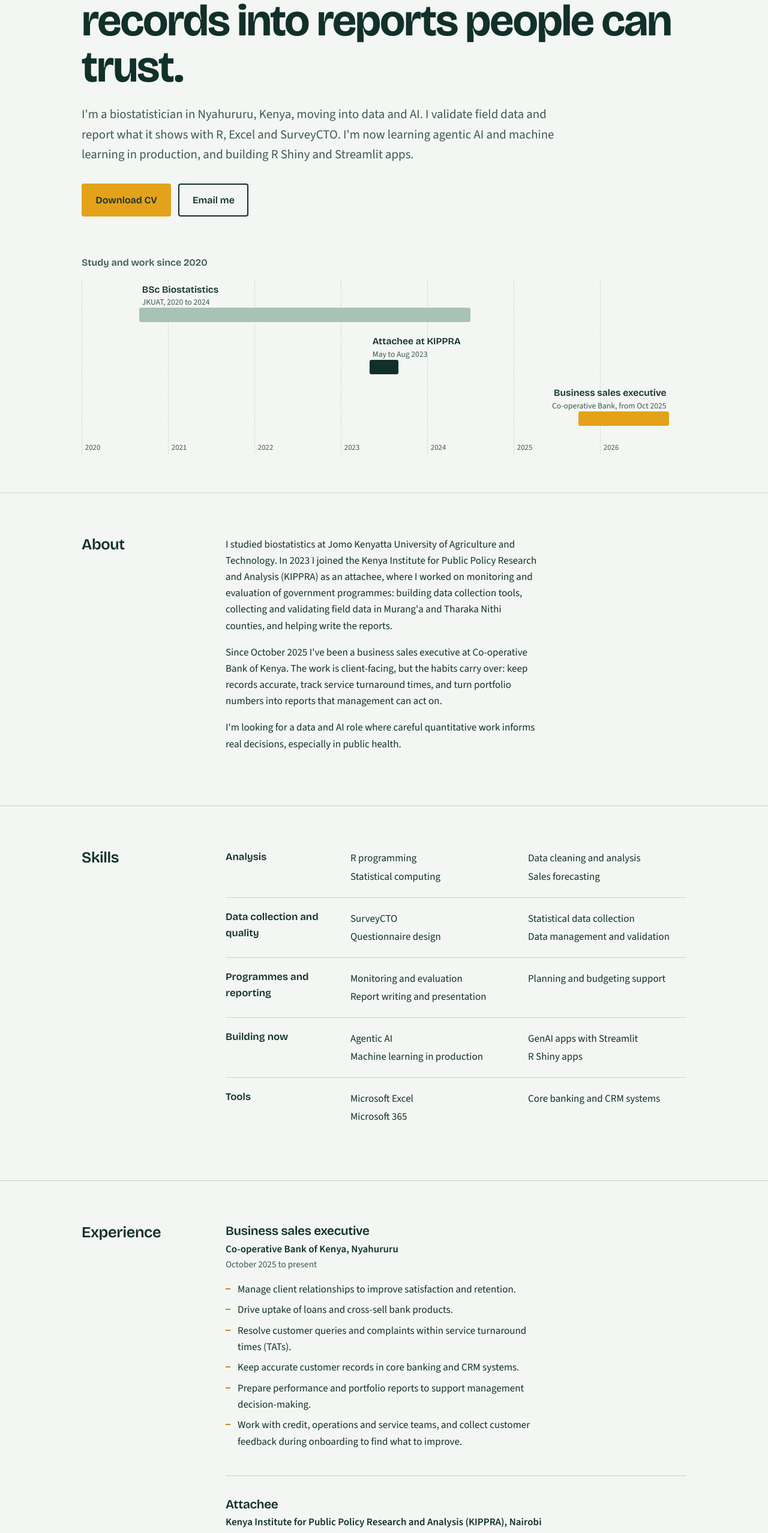
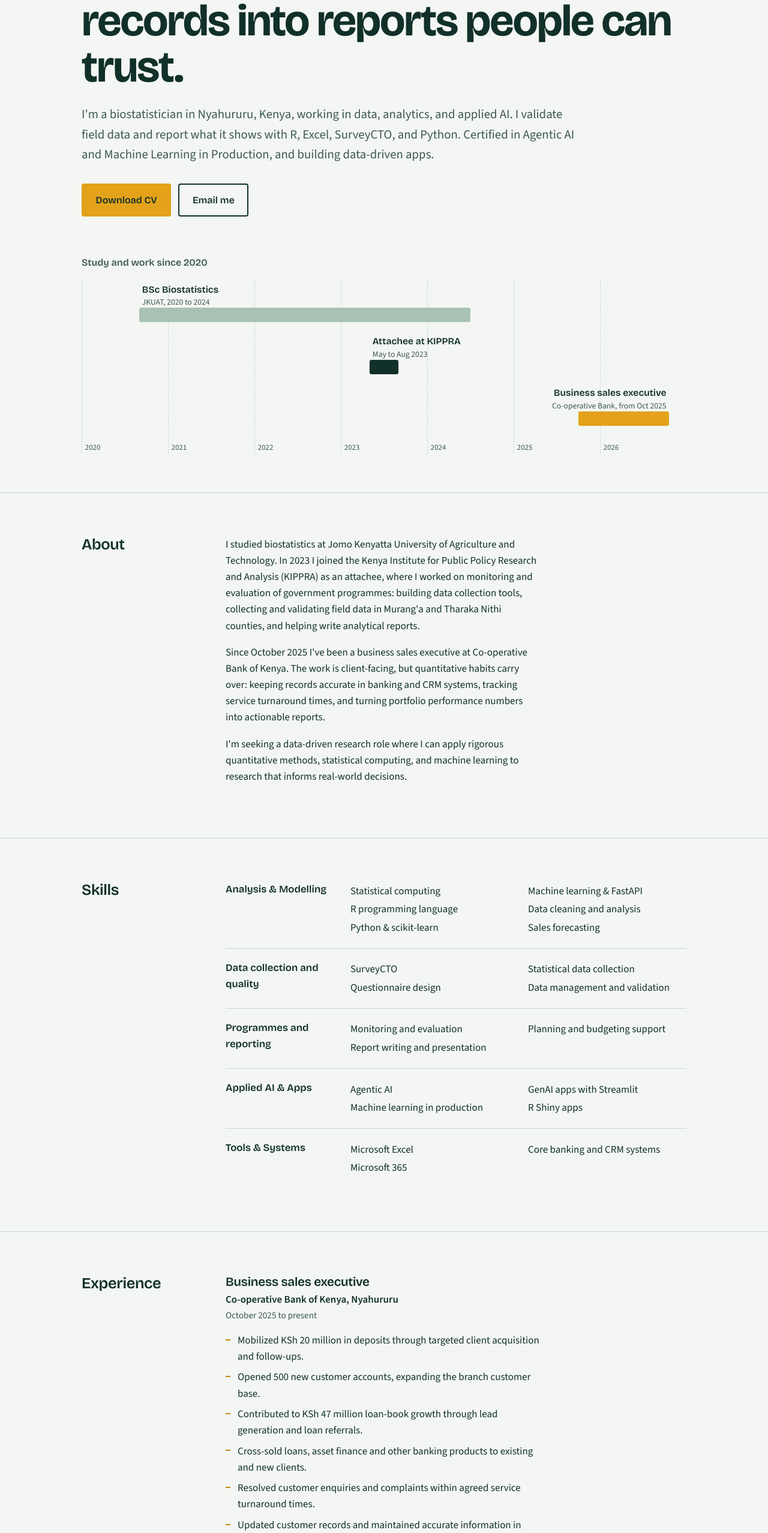
Before and after one commit to melissa-labs/melissa-labs.github.io, a plain HTML site: page index.html in a window 1280 px wide. Shown: the part 240-2796 px from the top of the page at 60% size. Drawn offline with nearby package versions, Linux system fonts and the light colour scheme.

Commit message:
Update CV and certifications; add completed courses and enhance portfolio description

```diff
--- a/assets/js/certifications-data.js
+++ b/assets/js/certifications-data.js
@@ -10,14 +10,40 @@
    ========================================================================== */
 
 window.CERTIFICATIONS = [
-  { title: "Agentic AI", issuer: "DeepLearning.AI", status: "in-progress" },
-  { title: "Machine Learning in Production", issuer: "DeepLearning.AI", status: "in-progress" },
-  { title: "Fast Prototyping of GenAI Apps with Streamlit", issuer: "DeepLearning.AI", status: "in-progress" },
-  { title: "Data Analytics", issuer: "DeepLearning.AI", status: "planned" },
-  { title: "Machine Learning Specialization", issuer: "DeepLearning.AI", status: "planned" }
-
-  /* Example of a finished entry:
-  { title: "Agentic AI", issuer: "DeepLearning.AI", status: "completed", year: "2026",
-    credentialUrl: "https://www.coursera.org/account/accomplishments/verify/XXXX" },
-  */
+  {
+    title: "Agentic AI",
+    issuer: "DeepLearning.AI",
+    status: "completed",
+    year: "2026",
+    credentialUrl: "https://www.deeplearning.ai/certificates/f1212d97-5160-4263-b352-47d4138d440b"
+  },
+  {
+    title: "Machine Learning in Production",
+    issuer: "DeepLearning.AI",
+    status: "completed",
+    year: "2026",
+    credentialUrl: "https://www.deeplearning.ai/certificates/6bf0658a-e7d0-4db9-9db7-0b1d3afefda6"
+  },
+  {
+    title: "Supervised Machine Learning: Regression and Classification",
+    issuer: "DeepLearning.AI",
+    status: "completed",
+    year: "2026",
+    credentialUrl: "https://www.deeplearning.ai/certificates/5630a03e-fd76-4015-8a5f-cf65b257de8c"
+  },
+  {
+    title: "Fast Prototyping of GenAI Apps with Streamlit",
+    issuer: "DeepLearning.AI",
+    status: "in-progress"
+  },
+  {
+    title: "Data Analytics",
+    issuer: "DeepLearning.AI",
+    status: "planned"
+  },
+  {
+    title: "Machine Learning Specialization",
+    issuer: "DeepLearning.AI",
+    status: "planned"
+  }
 ];
--- a/index.html
+++ b/index.html
@@ -41,9 +41,9 @@
       <div class="wrap">
         <h1>I turn survey data and client records into reports people can trust.</h1>
         <p class="lead">
-          I'm a biostatistician in Nyahururu, Kenya, moving into data and AI. I validate field data
-          and report what it shows with R, Excel and SurveyCTO. I'm now learning agentic AI and
-          machine learning in production, and building R Shiny and Streamlit apps.
+          I'm a biostatistician in Nyahururu, Kenya, working in data, analytics, and applied AI.
+          I validate field data and report what it shows with R, Excel, SurveyCTO, and Python.
+          Certified in Agentic AI and Machine Learning in Production, and building data-driven apps.
         </p>
         <div class="btn-row">
           <a class="btn btn-primary" href="assets/Melissa_Nyakinyua_CV.pdf" target="_blank" rel="noopener">Download CV</a>
@@ -64,15 +64,15 @@
             I studied biostatistics at Jomo Kenyatta University of Agriculture and Technology.
             In 2023 I joined the Kenya Institute for Public Policy Research and Analysis (KIPPRA) as an attachee,
             where I worked on monitoring and evaluation of government programmes: building data collection tools,
-            collecting and validating field data in Murang'a and Tharaka Nithi counties, and helping write the reports.
+            collecting and validating field data in Murang'a and Tharaka Nithi counties, and helping write analytical reports.
           </p>
           <p>
             Since October 2025 I've been a business sales executive at Co-operative Bank of Kenya.
-            The work is client-facing, but the habits carry over: keep records accurate, track service
-            turnaround times, and turn portfolio numbers into reports that management can act on.
+            The work is client-facing, but quantitative habits carry over: keeping records accurate in banking and CRM systems,
+            tracking service turnaround times, and turning portfolio performance numbers into actionable reports.
           </p>
           <p>
-            I'm looking for a data and AI role where careful quantitative work informs real decisions, especially in public health.
+            I'm seeking a data-driven research role where I can apply rigorous quantitative methods, statistical computing, and machine learning to research that informs real-world decisions.
           </p>
         </div>
       </div>
@@ -84,11 +84,13 @@
         <h2 class="section-title">Skills</h2>
         <dl class="skills">
           <div class="skill-group">
-            <dt>Analysis</dt>
+            <dt>Analysis & Modelling</dt>
             <dd>
               <ul>
-                <li>R programming</li>
                 <li>Statistical computing</li>
+                <li>R programming language</li>
+                <li>Python & scikit-learn</li>
+                <li>Machine learning & FastAPI</li>
                 <li>Data cleaning and analysis</li>
                 <li>Sales forecasting</li>
               </ul>
@@ -116,7 +118,7 @@
             </dd>
           </div>
           <div class="skill-group">
-            <dt>Building now</dt>
+            <dt>Applied AI & Apps</dt>
             <dd>
               <ul>
                 <li>Agentic AI</li>
@@ -127,7 +129,7 @@
             </dd>
           </div>
           <div class="skill-group">
-            <dt>Tools</dt>
+            <dt>Tools & Systems</dt>
             <dd>
               <ul>
                 <li>Microsoft Excel</li>
@@ -150,12 +152,13 @@
             <p class="org">Co-operative Bank of Kenya, Nyahururu</p>
             <p class="when">October 2025 to present</p>
             <ul>
-              <li>Manage client relationships to improve satisfaction and retention.</li>
-              <li>Drive uptake of loans and cross-sell bank products.</li>
-              <li>Resolve customer queries and complaints within service turnaround times (TATs).</li>
-              <li>Keep accurate customer records in core banking and CRM systems.</li>
-              <li>Prepare performance and portfolio reports to support management decision-making.</li>
-              <li>Work with credit, operations and service teams, and collect customer feedback during onboarding to find what to improve.</li>
+              <li>Mobilized KSh 20 million in deposits through targeted client acquisition and follow-ups.</li>
+              <li>Opened 500 new customer accounts, expanding the branch customer base.</li>
+              <li>Contributed to KSh 47 million loan-book growth through lead generation and loan referrals.</li>
+              <li>Cross-sold loans, asset finance and other banking products to existing and new clients.</li>
+              <li>Resolved customer enquiries and complaints within agreed service turnaround times.</li>
+              <li>Updated customer records and maintained accurate information in banking and CRM systems.</li>
+              <li>Prepared portfolio reports and coordinated with credit and operations teams to support delivery.</li>
             </ul>
           </article>
 
@@ -225,12 +228,8 @@
         </div>
         <div class="contact-details">
           <p>Based in Nyahururu, Kenya.</p>
+          <p><a href="https://linkedin.com/in/melissa-nyakinyua-3889a328b" target="_blank" rel="noopener">LinkedIn: Melissa Nyakinyua</a></p>
           <p>References available on request.</p>
-          <!--
-            Add your profiles here when ready, for example:
-            <p><a href="https://www.linkedin.com/in/your-handle" target="_blank" rel="noopener">LinkedIn</a></p>
-            <p><a href="https://github.com/your-username" target="_blank" rel="noopener">GitHub</a></p>
-          -->
         </div>
       </div>
     </section>
```
Also changed, not shown: 1 other file.
